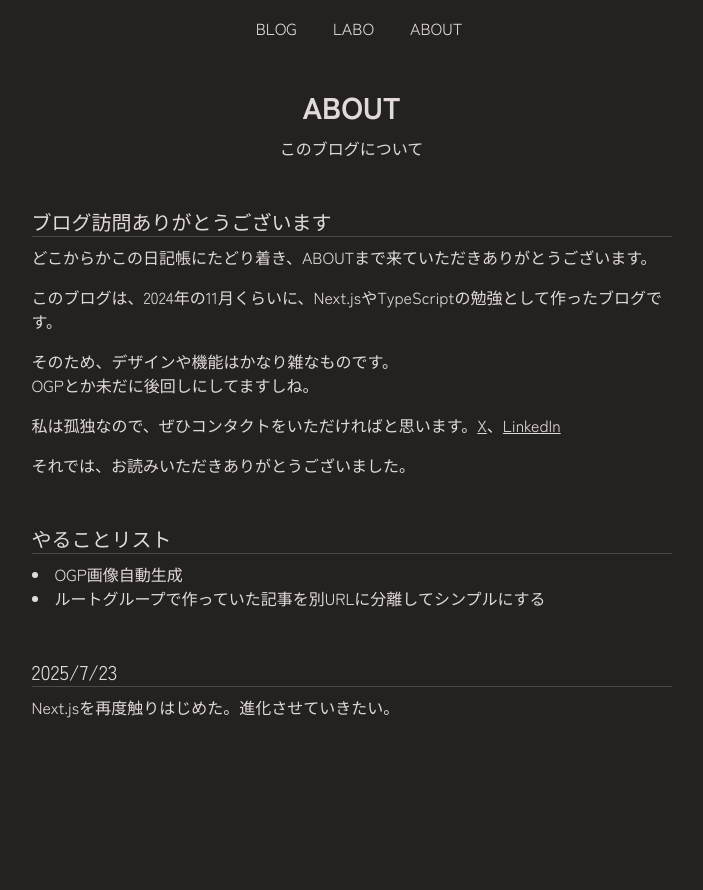
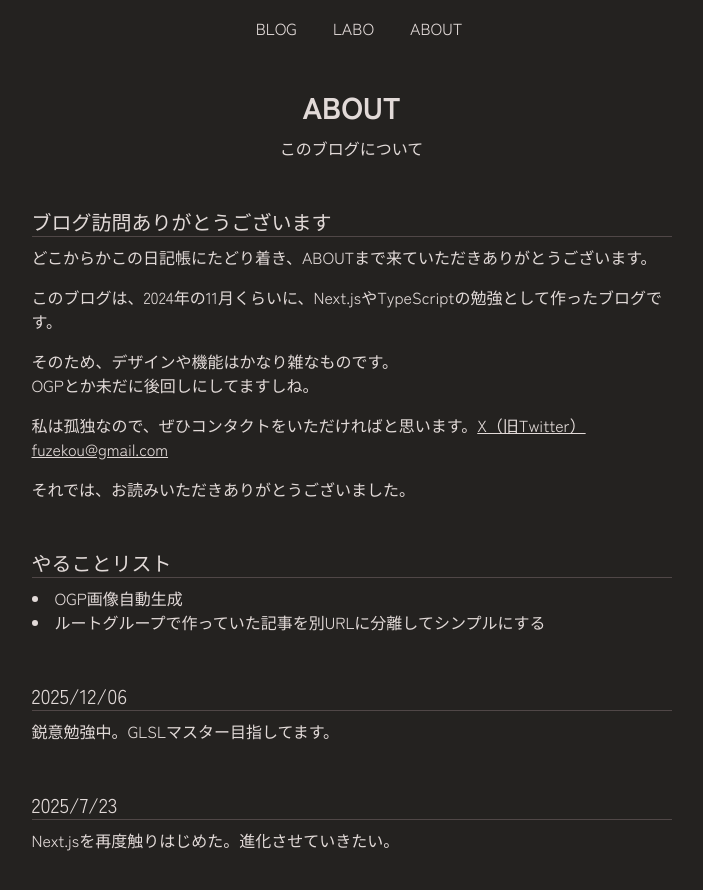
Before and after one commit to Musasi914/blog2, a Next.js app: page /about in a window 1280 px wide. Shown: the top 890 px of the page, without its empty margins (281-984 px from the left). Built offline with nearby package versions, Linux system fonts and the light colour scheme.

Commit message:
feat: About,Laboセクション更新

```diff
--- a/src/app/(blog)/about/page.tsx
+++ b/src/app/(blog)/about/page.tsx
@@ -35,14 +35,14 @@ export default function About() {
                 rel="noopener"
                 className="underline hover:opacity-80"
               >
-                X
+                X（旧Twitter）
               </a>
-              、
+              {` `}
               <a
+                href="mailto:fuzekou@gmail.com"
                 className="underline hover:opacity-80"
-                href="https://www.linkedin.com/in/%E3%82%B3%E3%82%A6-%E7%A6%8F%E6%B2%A2-026817378/"
               >
-                LinkedIn
+                fuzekou@gmail.com
               </a>
             </p>
             <p>それでは、お読みいただきありがとうございました。</p>
@@ -56,6 +56,10 @@ export default function About() {
               ルートグループで作っていた記事を別URLに分離してシンプルにする
             </li>
           </ul>
+        </section>
+        <section>
+          <TitleH2>2025/12/06</TitleH2>
+          <p>鋭意勉強中。GLSLマスター目指してます。</p>
         </section>
         <section>
           <TitleH2>2025/7/23</TitleH2>
--- a/src/app/(blog)/labo/_libs/laboWorks.ts
+++ b/src/app/(blog)/labo/_libs/laboWorks.ts
@@ -9,12 +9,21 @@ export type LaboArrayProps = {
 
 const LaboArray = [
   {
+    title: "3D練習場",
+    description:
+      "3Dポートフォリオです。こういうサイトが作りたかった！というサイトを作りました。満足です。",
+    publish: "2025/10/03",
+    url: "https://three-training2.vercel.app/",
+    github: "https://github.com/Musasi914/three-training2",
+    learn: ["Three.js", "GLSL"],
+  },
+  {
     title: "ポートフォリオ",
     description:
       "ポートフォリオです。こういうサイトが作りたかった！というサイトを作りました。満足です。",
     publish: "2025/10/03",
     url: "https://koh-fukuzawa.com",
-    learn: ["Three.js"],
+    learn: ["Three.js", "Next.js", "GSAP"],
   },
   {
     title: "ハンズオンブログ",
```
